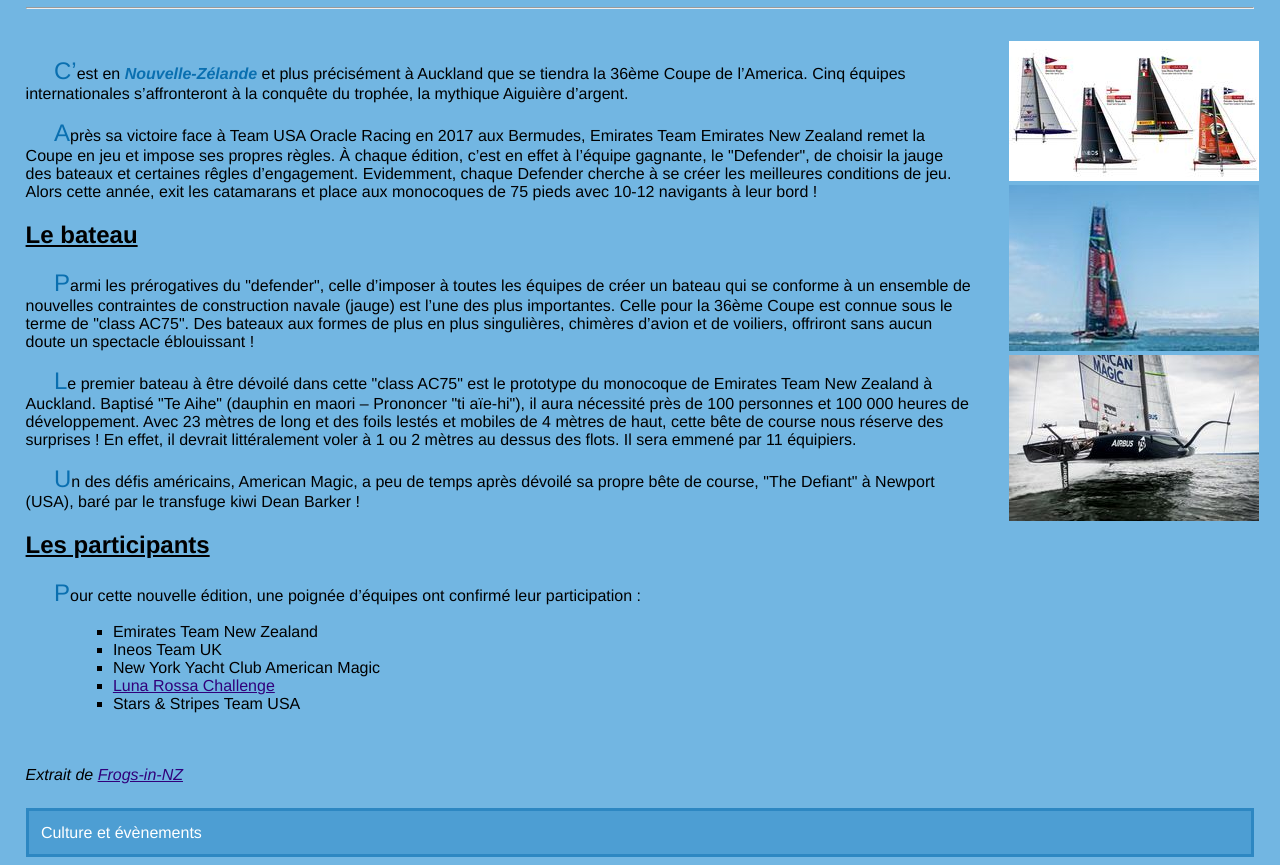
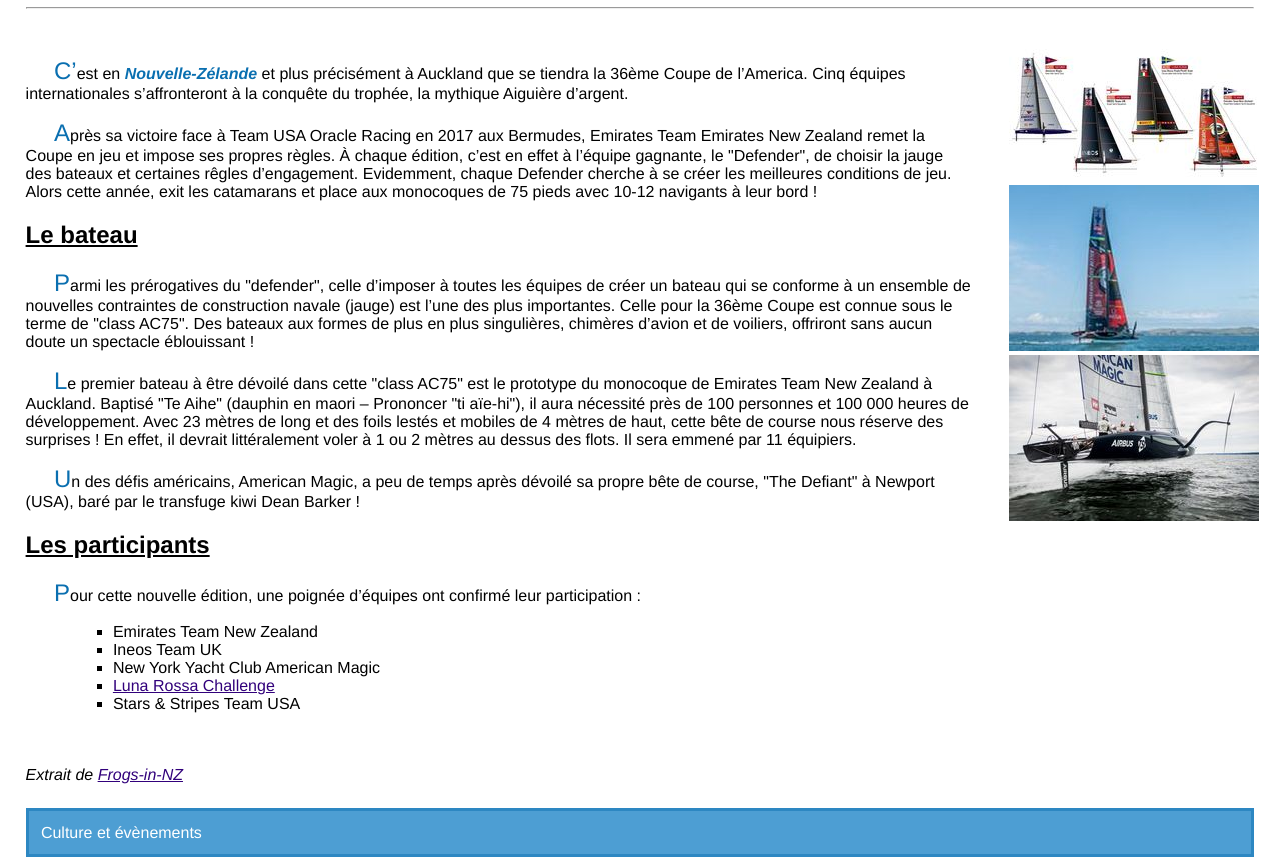
Before and after one commit to juliendelclaux/ACwebProjet, a plain HTML site: page index.html in a window 1280 px wide. Shown: the part 73-938 px from the top of the page. Drawn offline with Linux system fonts and the light colour scheme.

```diff
--- a/styles/36_americas_cup.css
+++ b/styles/36_americas_cup.css
@@ -2,7 +2,7 @@
 
 body   /* Style à appliquer sur l'ensemble du document */
 {
-  background-color: #72B6E2 ;  /* Couleur de fond : bleu */
+  background-color: #FFFFFF ;  /* Couleur de fond : bleu */
   margin-right: 2%;           /* Gestion des marges latérales */
   margin-left: 2%;
   font-family: Helvetica, Arial, sans-serif;
```
